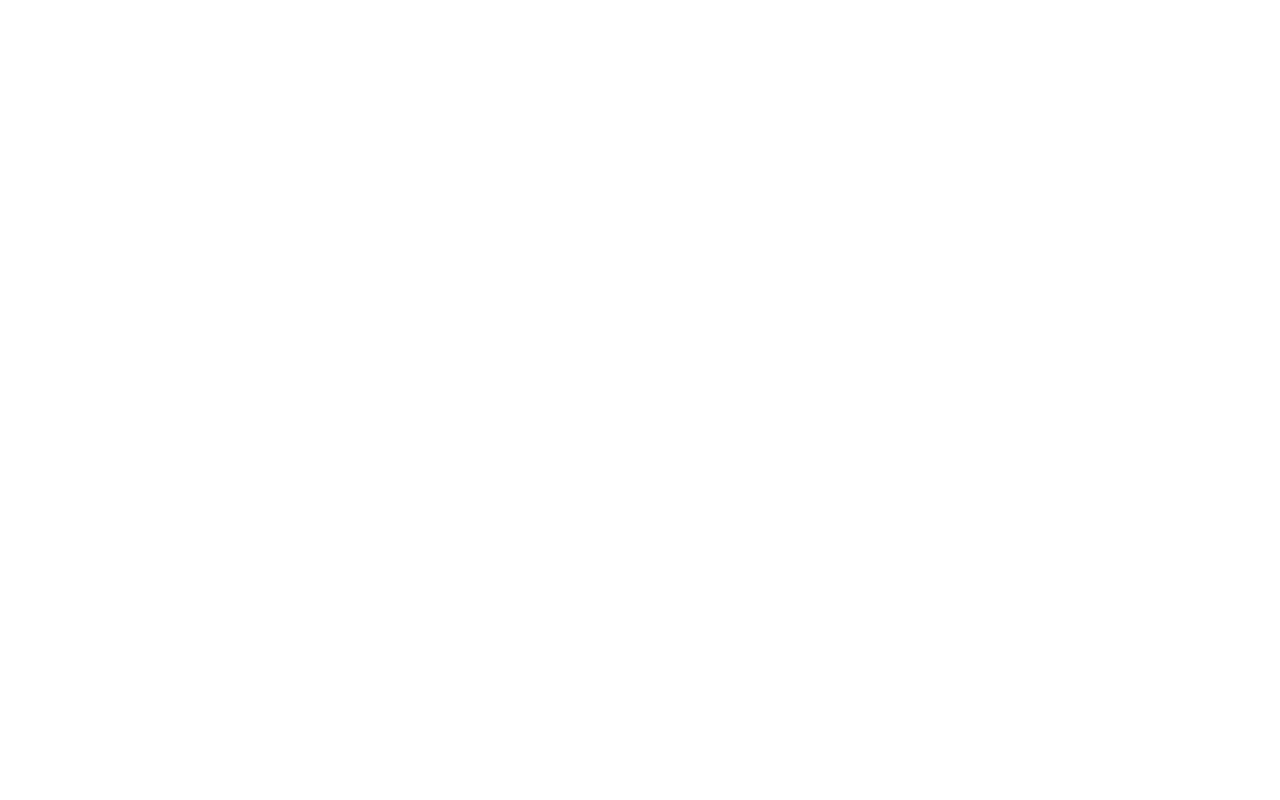
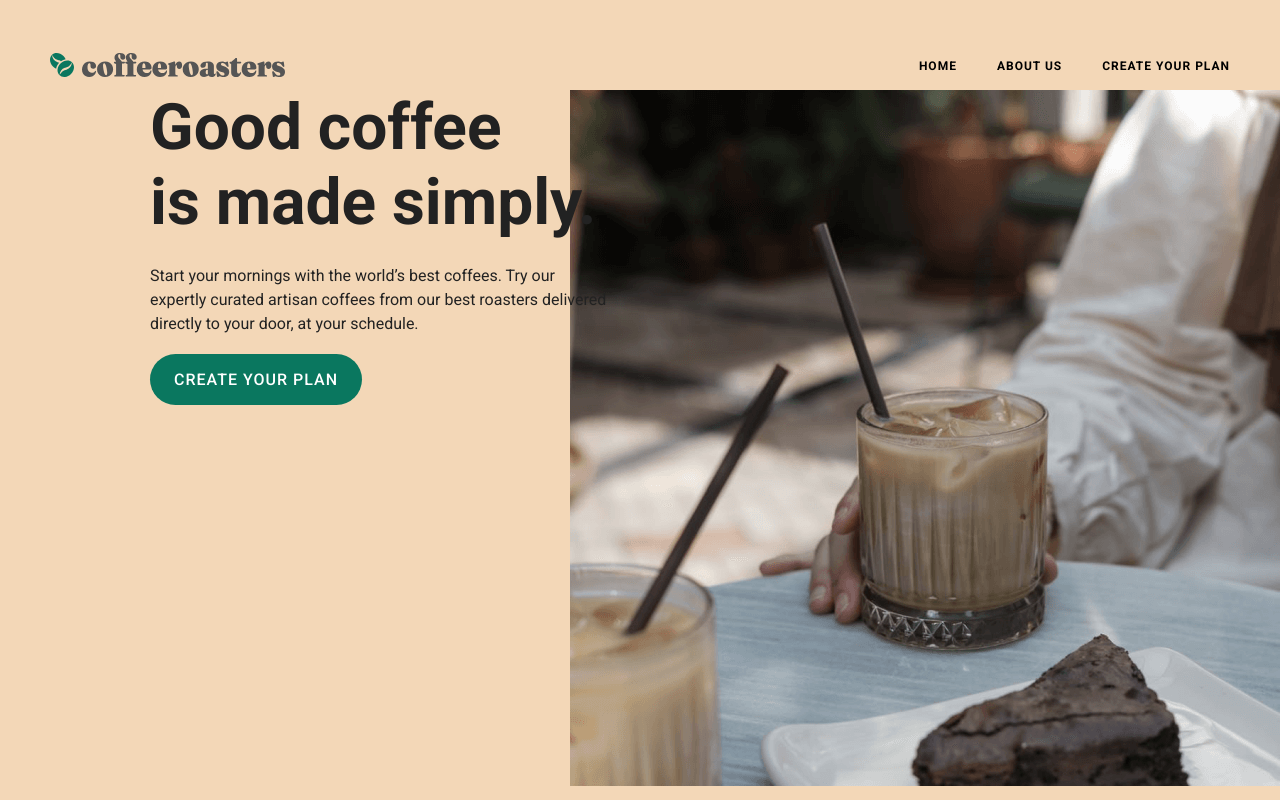
Before and after one commit to Mr-Perfectuz/cofeeroasters-, a plain HTML site: page index.html in a window 1280 px wide. Drawn offline with nearby package versions, Linux system fonts and the light colour scheme.

Commit message:
finish hero part

```diff
--- a/css/style.css
+++ b/css/style.css
@@ -5,7 +5,6 @@
      --body-color: #F8F8F2;
      --article-color: #C99B67;
 }
-
 
 
 /* Global  */
@@ -42,13 +41,145 @@ img{
 /* CONTAINER  */
 .container{
      width: 100%;
-     min-width: 1200px;
+     max-width: 1400px;
+     padding: 0;
      margin-left: auto;
      margin-right: auto;
-     padding: 0;
+     padding-left: 50px;
+     padding-right: 50px;
+
 }
 
+/* Button  */
+.button{
+     color: #fff;
+     background-color: var(--secondary-color);
+     text-decoration:none;
+     border-radius: 100px;
+     padding: 16px 24px;
+     font-style: normal;
+     font-weight: 500;
+     font-size: 16px;
+     line-height: 19px;
+     text-align: center;
+     letter-spacing: 1px;
+     text-transform: uppercase;
+}
+.button:hover{
+     opacity: 0.8;
+}
+.button:active{
+     opacity: 0.6;
+}
 /* Main content  */
 .main-content{
      flex-grow: 1;
 }
+
+/* SITE_HEADER  */
+.site-header {
+     padding: 0;
+     padding-top: 40px;
+     background-color: var(--primary);
+     flex-grow: 1;
+}
+.site-header-container {
+     display: flex;
+     align-items: center;
+
+}
+
+.site-logo {
+     margin-right: auto;
+}
+.site-logo:hover{
+     opacity: 0.8;
+}
+.site-logo:active{
+     opacity: 0.6;
+}
+.site-header-logo-image {
+     display: block;
+     width: 235px;
+     height: 24px;
+     object-fit: contain;
+}
+
+/* SITE_NAV  */
+.sitenav {
+}
+.sitenav-list {
+     display: flex;
+
+}
+.sitenav-item {
+     list-style: none;
+
+}
+.sitenav-item:not(:last-child) {
+     padding-right: 40px;
+}
+.sitenav-link {
+     text-transform: uppercase;
+     font-family: "Roboto","Arial", sans-serif;
+     text-decoration: none;
+     color: black;
+     font-style: normal;
+     font-weight: bold;
+     font-size: 12px;
+     line-height: 14px;
+     letter-spacing: 1px;
+}
+
+.sitenav-link:hover{
+     opacity: 0.6;
+}
+
+.sitenav-link:active{
+     opacity: 0.4;
+}
+
+.site-heaader-info {
+     padding: 0;
+     width: 100%;
+     height: 100%;
+     max-height: 696px;
+     max-width: 1440px;
+     background-image: url(/img/cofee-image.png);
+     background-repeat: no-repeat;
+     background-position: right center;
+     object-fit: cover;
+
+}
+.site-header-content {
+     width: 100%;
+     max-width: 464px;
+     margin-left: 100px;
+     font-family: "Roboto","Arial", sans-serif;
+}
+.site-header-content-heading {
+     padding: 0;
+     margin: 0;
+     font-style: normal;
+     font-weight: bold;
+     font-size: 64px;
+     line-height: 75px;
+}
+.site-header-text {
+     padding: 0;
+     margin: 0;
+     margin-top: 24px;
+     font-style: normal;
+     font-weight: normal;
+     font-size: 16px;
+     line-height: 24px;
+     margin-bottom: 34px;
+}
+.cta-btn {
+     width: 100%;
+}
+
+.site-header-img {
+}
+.header-img {
+}
--- a/index.html
+++ b/index.html
@@ -16,6 +16,44 @@
      <link rel="stylesheet" href="css/style.css">
 </head>
 <body>
-     <script src="/js/main.js"></script>
-</body>
+     <!-- Header  -->
+     <header class="site-header">
+          <div class="container">
+               <div class="site-header-container">
+                    <a class="site-logo" href="">
+                         <img class="site-header-logo-image"  src="/img/logo.svg" alt="sayt logosi"
+                         width="235" height="24"></a>
+                         <nav class="sitenav">
+                              <ul class="sitenav-list">
+                                   <li class="sitenav-item">
+                                        <a class="sitenav-link" href="#" >HOME</a></li>
+                                   <li class="sitenav-item">
+                                        <a class="sitenav-link" href="#" >ABOUT US</a></li>
+                                   <li class="sitenav-item">
+                                        <a class="sitenav-link" href="#" >Create your plan</a></li>
+                              </ul>
+                         </nav>
+               </div>
+          </div>
+
+          <section class="site-heaader-info">
+               <div class="container">
+                    <div class="site-header-content">
+                         <h1 class="site-header-content-heading">Good coffee <br>
+                              is made simply.</h1>
+                         <p class="site-header-text">Start your mornings with the world’s best coffees. Try our expertly curated artisan coffees from our best roasters delivered directly to your door, at your schedule.</p>
+                         <a class="button cta-btn" href="#" >Create your plan</a>
+                    </div>
+                    <!-- <div class="site-header-center-img">
+                         <img class="header-center-img" src="/img/image-alfred.png" alt="alfred animal picture" width="160" height="160" srcset="/img/image-alfred.png 1x, /img/image-alfred@2x.png 2x">
+                    </div> -->
+                    <!-- <div class="site-header-img">
+                         <img class="header-img" src="/img/cofee-image.png" alt="coffe holding hand picture" width="710" height="696"
+                         srcset="/img/cofee-image.png 1x, /img/cofee-image@2x.png 2x">
+                    </div> -->
+               </div>
+          </section>
+     </header>
+
+     </body>
 </html>
```
Also changed, not shown: img/logo.svg (renamed from img/logo (1).svg).
